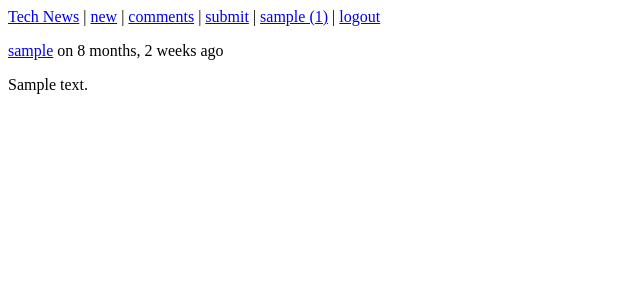
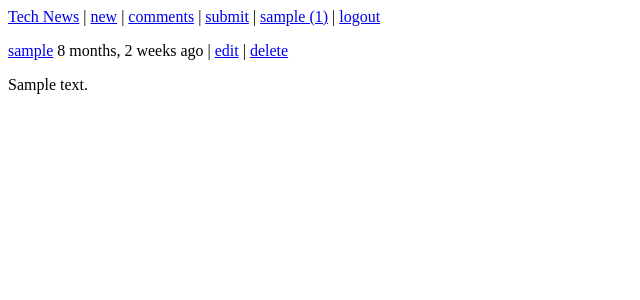
Before and after one commit to mobiusxs/technews, a Django app: page /comments/ in a window 1280 px wide. Shown: the top 300 px of the page, without its empty margins (0-640 px from the left). Run offline with Django 3.2, Linux system fonts and the light colour scheme; a user stored in the database is signed in; tables that the repository leaves empty hold one stand-in row (values such as "Sample post").

Commit message:
add delete link, edit placeholder

```diff
--- a/index/templates/index/comments.html
+++ b/index/templates/index/comments.html
@@ -5,7 +5,15 @@
 {% block content %}
     {% for comment in object_list %}
         <div>
-            <p><a href="{% url 'index:profile' comment.author.username %}">{{ comment.author.username }}</a> on {{ comment.created|timesince }} ago</p>
+            <p>
+                <a href="{% url 'index:profile' comment.author.username %}">{{ comment.author.username }}</a>
+                {{ comment.created|timesince }} ago
+                {% if request.user == comment.author %}
+                    |
+                    <a href="#">edit</a> |
+                    <a href="{% url 'index:comment_delete' comment.id %}">delete</a>
+                {% endif %}
+            </p>
             <p>{{ comment.text }}</p>
         </div>
     {% empty %}
--- a/index/templates/index/links.html
+++ b/index/templates/index/links.html
@@ -17,6 +17,11 @@
                     {% else %}
                         {{ link.comment_count }} comments
                     {% endif %}
+                {% if request.user == link.author %}
+                    |
+                    <a href="#">edit</a> |
+                    <a href="{% url 'index:link_delete' link.id %}">delete</a>
+                {% endif %}
                 </a>
             </p>
         </div>
```
